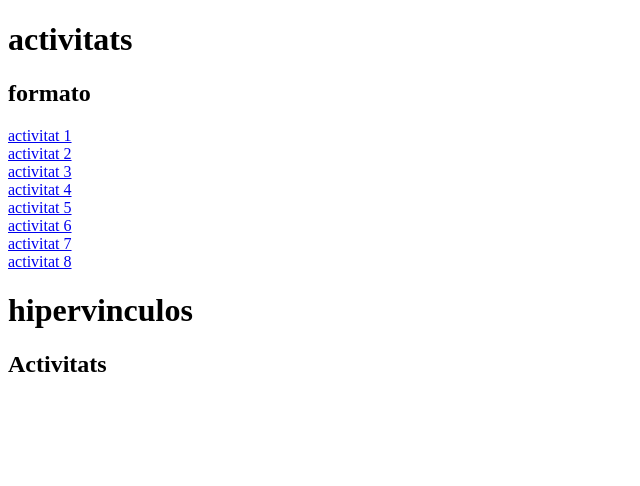
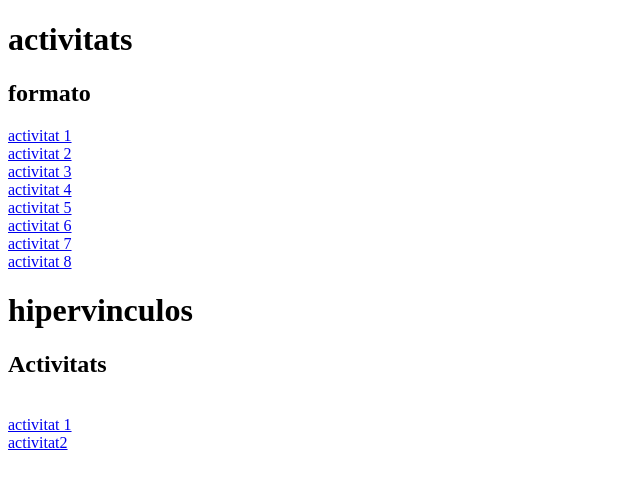
Before and after one commit to soufiann01/lamevaprimerapagina, a plain HTML site: page activitats.html in a window 1280 px wide. Shown: the whole page, without its empty margins (0-640 px from the left). Drawn offline with Linux system fonts and the light colour scheme.

Commit message:
Deploying to gh-pages from @ soufiann01/lamevaprimerapagina@2eaa8145163ef3030e726579b8265abef637ca3c 🚀

```diff
--- a/activitats.html
+++ b/activitats.html
@@ -27,7 +27,9 @@
     <h1> hipervinculos</h1>
     <h2> Activitats</h2>
     <br>
-    <a href="act"
+    <a href="html/03_hipervinculos/act1.html"> activitat 1</a>
+    <br>
+    <a href="html/03_hipervinculos/act2.html"> activitat2</a>
 
 </body>
 </html>
```
